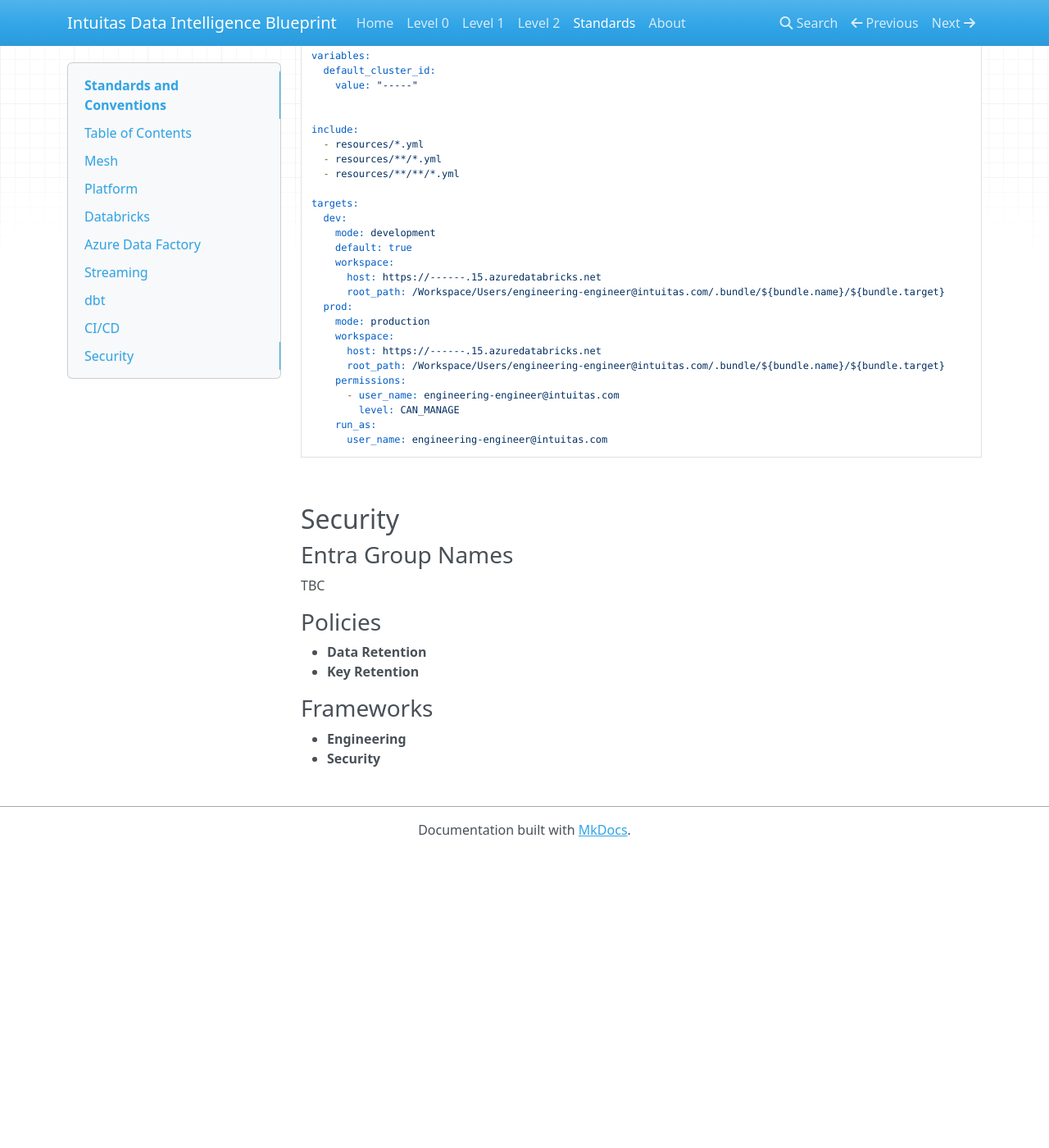
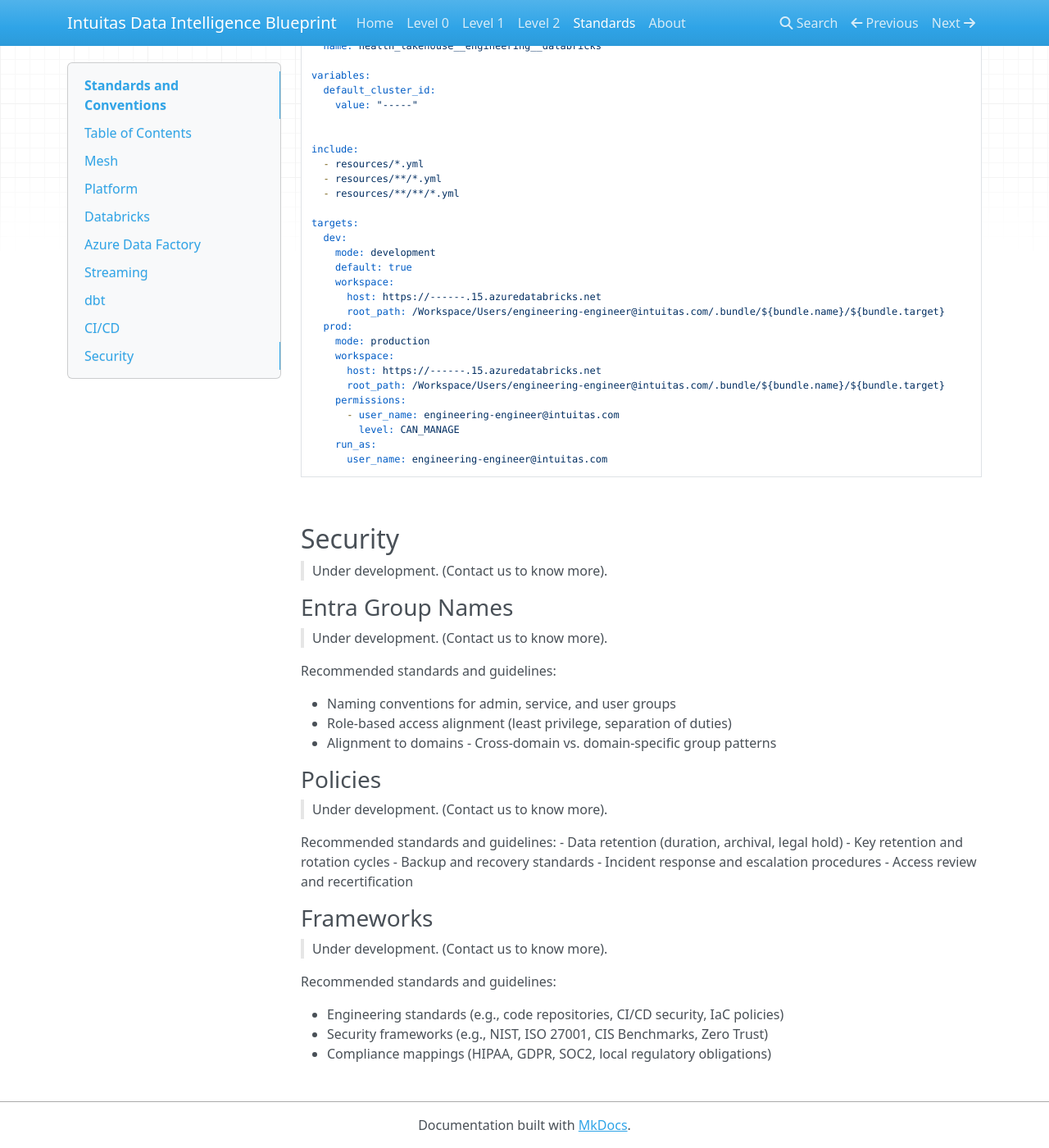
Before and after one commit to bensonchoyintuitas/intuitas_knowledgebase, an MkDocs documentation site: the page built from docs/standards_and_conventions.md, in a window 1280 px wide and 1400 px high, scrolled down 17594 px. Shown: the whole window at 82% size. Built offline with MkDocs 1.6.1, drawn with Linux system fonts in a browser that asks for light colours; nearby versions of some CDN libraries; before the commit the page ends 18634 px from its top, so only the background shows below that.

Commit message:
Update standards_and_conventions.md and related HTML files to reflect ongoing development status in the Security section. Add recommended guidelines for Entra Group Names, Policies, and Frameworks. Adjust build date in index.html to the latest timestamp and ensure search index is consistent with these changes.

```diff
--- a/docs/standards_and_conventions.md
+++ b/docs/standards_and_conventions.md
@@ -48,6 +48,7 @@
       - [Entra Group Names](standards_and_conventions.md#entra-group-names)
       - [Policies](standards_and_conventions.md#policies)
       - [Frameworks](standards_and_conventions.md#frameworks)
+<br>
 <br>
 
 ## Mesh
@@ -788,14 +789,33 @@
 <br>
 
 ## Security
+> Under development. (Contact us to know more).
 
 ### Entra Group Names
-TBC
+> Under development. (Contact us to know more).
+
+Recommended standards and guidelines:
+
+- Naming conventions for admin, service, and user groups
+- Role-based access alignment (least privilege, separation of duties)
+- Alignment to domains - Cross-domain vs. domain-specific group patterns
+
 
 ### Policies
-- **Data Retention**
-- **Key Retention**
+> Under development. (Contact us to know more).
+
+Recommended standards and guidelines:
+- Data retention (duration, archival, legal hold)
+- Key retention and rotation cycles
+- Backup and recovery standards
+- Incident response and escalation procedures
+- Access review and recertification
 
 ### Frameworks
-- **Engineering**
-- **Security**
+> Under development. (Contact us to know more).
+
+Recommended standards and guidelines:
+
+- Engineering standards (e.g., code repositories, CI/CD security, IaC policies)
+- Security frameworks (e.g., NIST, ISO 27001, CIS Benchmarks, Zero Trust)
+- Compliance mappings (HIPAA, GDPR, SOC2, local regulatory obligations)
```
Also changed, not shown: site/index.html, site/search/search_index.json, site/standards_and_conventions/index.html.
